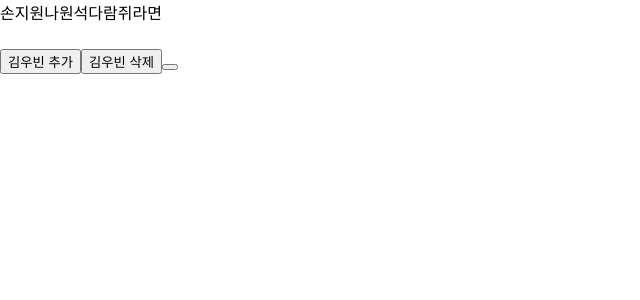
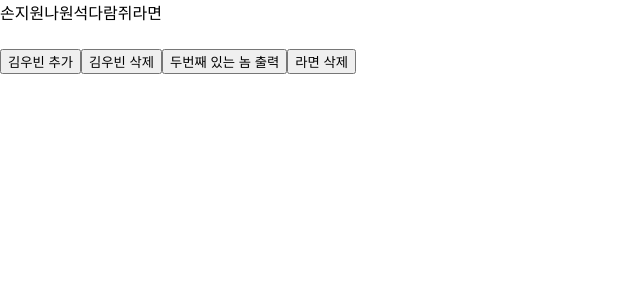
Before and after one commit to Na1stone/sonjiwon-ts-teaching, a React (Create React App) app: page / in a window 1280 px wide. Shown: the top 300 px of the page, without its empty margins (0-640 px from the left). Built offline with nearby package versions, Linux system fonts and the light colour scheme.

Commit message:
김우빈삭제,두번째놈출력

```diff
--- a/src/Woobin.tsx
+++ b/src/Woobin.tsx
@@ -4,8 +4,7 @@ const Woobin = () => {
   const [nameList, setNameList] = useState(['손지원', '나원석', '다람쥐', '라면'])
   const arrayLength: number = nameList.length
   const filtername: string[] = nameList.filter((value) => value !== "김우빈")
-  const splicename = nameList.splice
-  const slicename = nameList.slice(-1)
+  const slicename:string[] = nameList.slice(0,3)
 
 
   return (
@@ -17,11 +16,21 @@ const Woobin = () => {
         <button onClick={() => setNameList(nameList.concat('김우빈'))}>
           김우빈 추가
         </button>
-        <button onClick={() => filtername}>
+
+        <button onClick={() => setNameList(filtername)}>
           김우빈 삭제
         </button>
-        <button onClick={() => filtername}>
+
+        <button onClick={() => setNameList(nameList.splice(1,1))}>
+          두번째 있는 놈 출력
         </button>
+
+        <button onClick={() => setNameList(slicename)}>
+          라면 삭제
+        </button>
+
+
+
       </div>
 
 
```
Also changed, not shown: src/Woobin.css (added).
